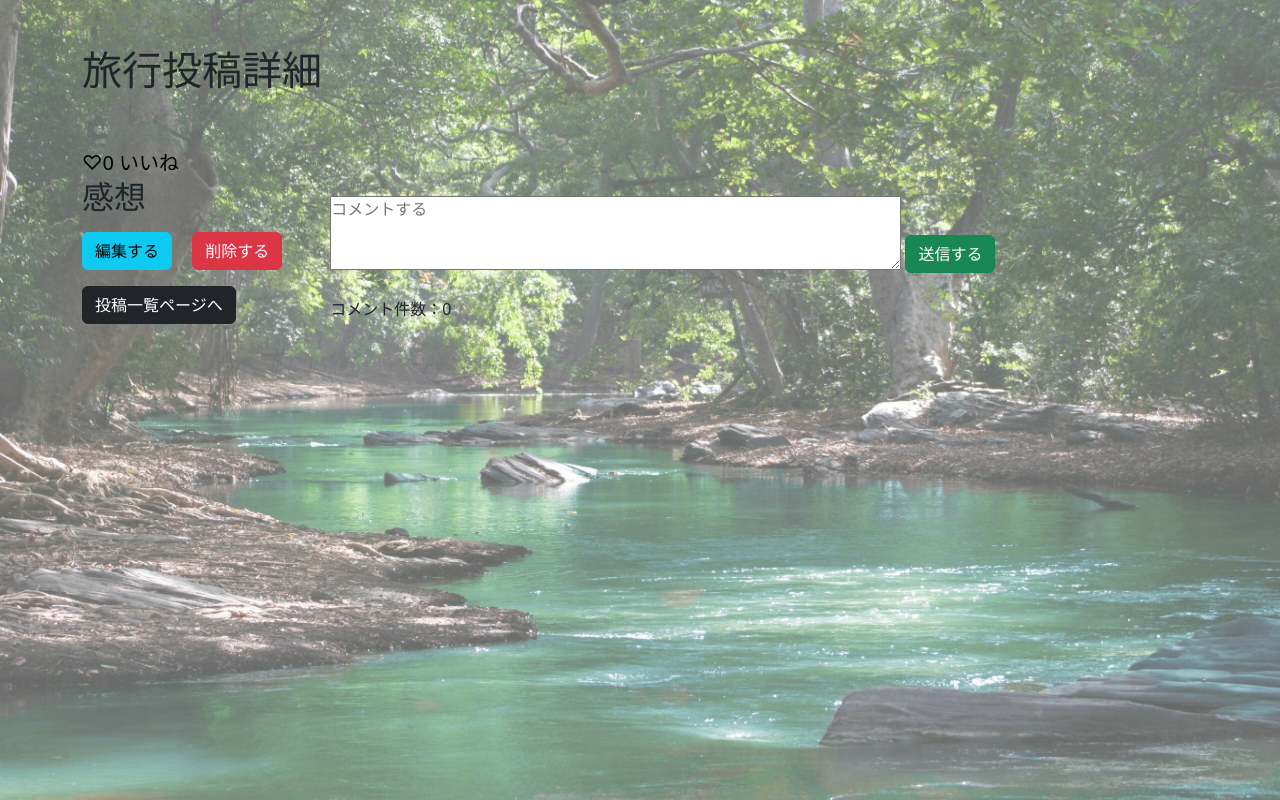
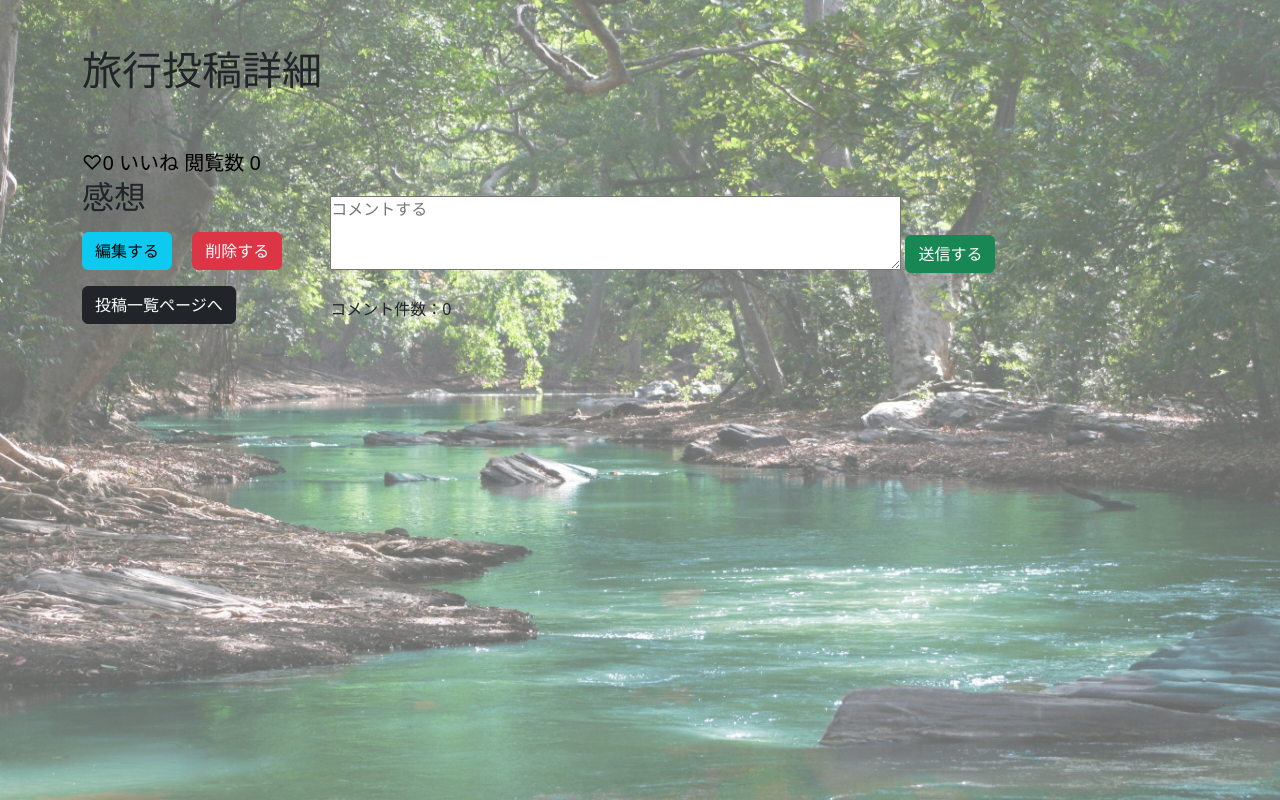
Before and after one commit to ren1016vs/traveler, a Rails app: template app/views/posts/show.html.erb in a window 1280 px wide. Run offline with Rails 7, Linux system fonts and the light colour scheme; the template is opened without the code that fills it, so the values that code supplies are empty; style sheets or scripts are compiled from the project's sources; some libraries are stand-ins or nearby versions.

Commit message:
投稿の閲覧数表示機能を追加

```diff
--- a/app/controllers/posts_controller.rb
+++ b/app/controllers/posts_controller.rb
@@ -24,8 +24,9 @@ class PostsController < ApplicationController
     @posts = current_user.posts.draft.page(params[:page]).reverse_order
   end
 
-  def show
+def show
     @post = Post.find(params[:id])
+    @post.increment!(:view_count)
     @comment = Comment.new
     @comments = @post.comments.page(params[:page]).per(7).reverse_order
   end
--- a/app/views/posts/show.html.erb
+++ b/app/views/posts/show.html.erb
@@ -27,6 +27,7 @@
               ♡<%= @post.favorites.count %> いいね
             <% end %>
           <% end %>
+          <span>閲覧数 <%= @post.view_count %></span>
         </p>
         <h2>感想</h2>
         <p id="text"><%= @post.text %></p>
--- /dev/null
+++ b/db/migrate/20261110132333_add_view_count_to_posts.rb
@@ -0,0 +1,5 @@
+class AddViewCountToPosts < ActiveRecord::Migration[7.1]
+  def change
+    add_column :posts, :view_count, :integer, default: 0, null: false
+  end
+end
```
Also changed, not shown: db/schema.rb.
